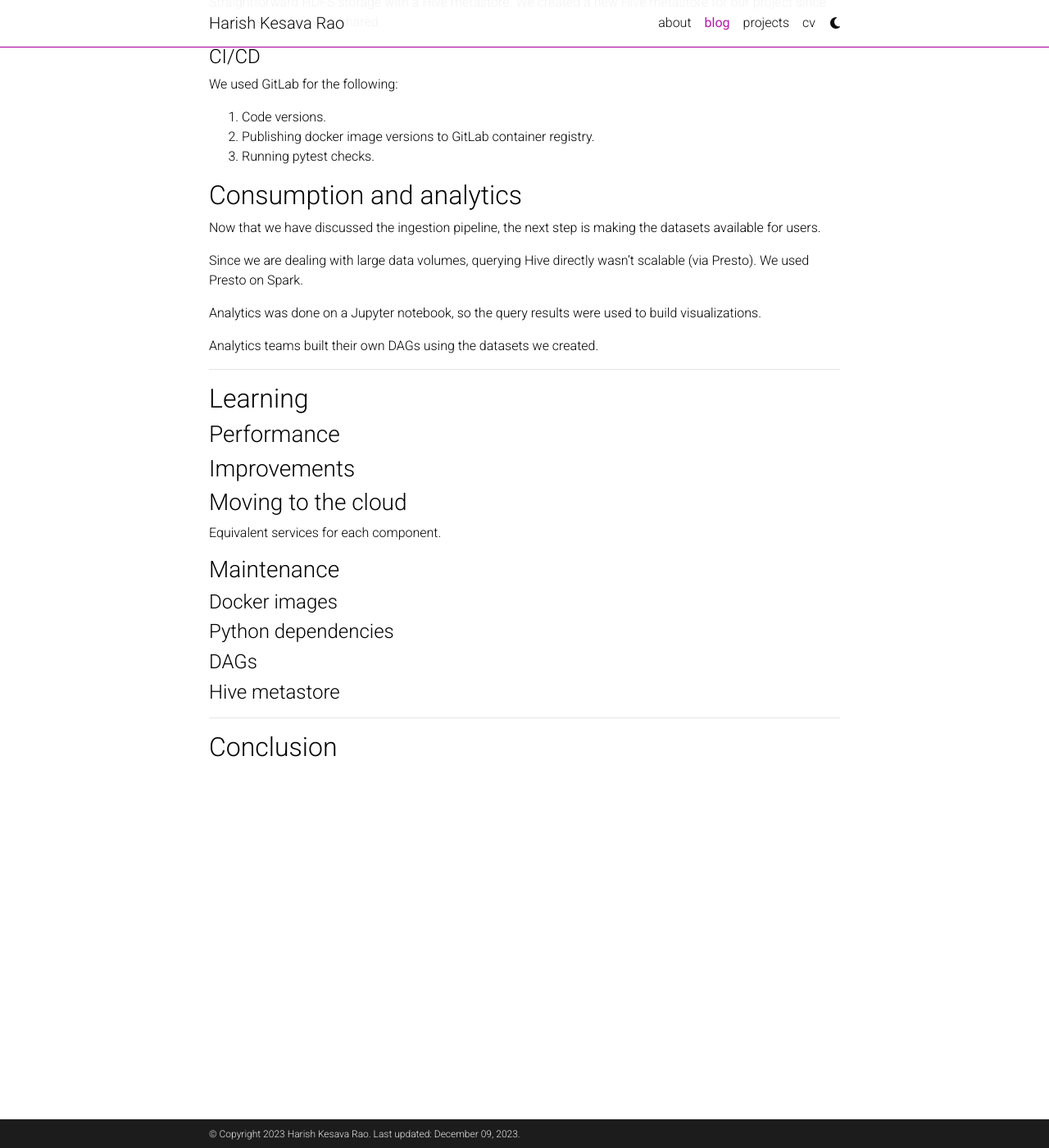
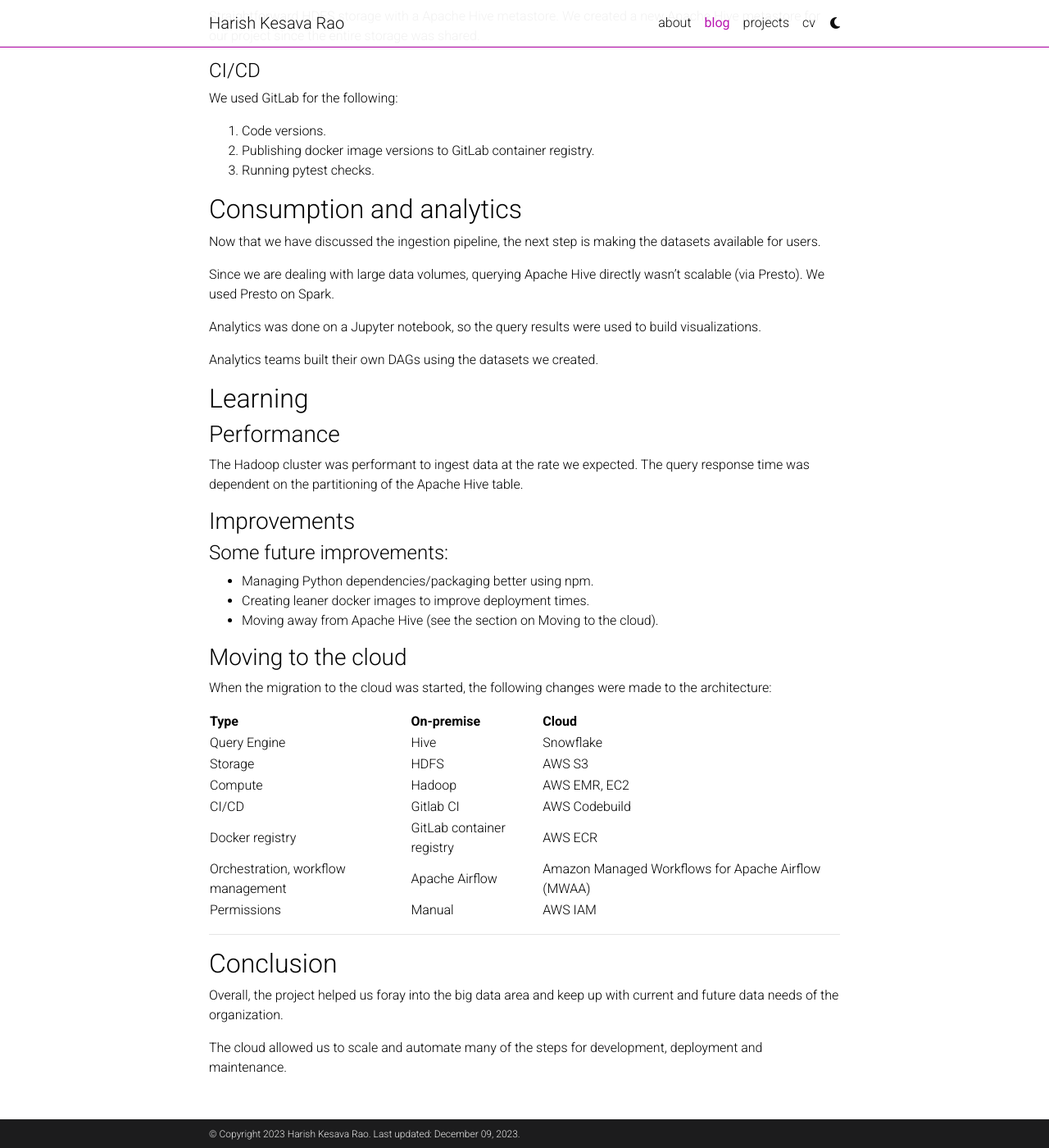
Before and after one commit to harishkesavarao/harishkesavarao.github.io, a Jekyll site: the page built from _posts/2019-11-23-on-prem-bd.md, in a window 1280 px wide and 1400 px high, scrolled down 4078 px. Shown: the whole window at 82% size. Built offline with Jekyll 4.4.1, drawn with Linux system fonts in a browser that asks for light colours; full-size pictures stand in for the smaller copies a plugin makes; comment, search, counter and statistics services are not loaded; a style sheet for code colours, icons or effects is not loaded; some of the changed text lies outside the part shown.

Commit message:
Learning, conclusion

```diff
--- a/_posts/2019-11-23-on-prem-bd.md
+++ b/_posts/2019-11-23-on-prem-bd.md
@@ -36,7 +38,7 @@
 |Orchestration, workflow management| Apache Airflow      |
  | Containerization| Docker (published to GitLab container registry)|
 |Programming Language| Python 2.7 at the time and later 3.x, PySpark |
-|Analytics/data presentation layer| Presto on Hive with Spark compute (wrapper on Hive) |
+|Analytics/data presentation layer| Presto on Apache Hive with Spark compute (wrapper on Apache Hive) |
 |CI/CD|Custom-built Airflow operators|
 
 
@@ -57,7 +59,7 @@
 From a **Data Engineering** perspective:
 - Reading from the data sources.
 - Transforming the data.
-- Creating appropriate destination data structures (Hive tables).
+- Creating appropriate destination data structures (Apache Hive tables).
 - Loading the data.
 - Backfills, fault tolerance of the data pipeline.
 - Alerting - for workflow/job failures or upstream dependency problems.
@@ -99,19 +101,19 @@
 
 Airflow did not have all the operators we required. So, we ended up writing custom operators for the following:
 - Python (running Python scripts)
-- Hive (running queries on Hive)
+- Apache Hive (running queries on Apache Hive)
 - Shell operator (executing bash or other shell commands)
 - Docker operator (running Docker commands)
 
 #### Analytics
 
-> Hive/Presto
+> Apache Hive/Presto
 
 Thinking beyond the data pipelines, the decisions related to data consumption came about.
 
 Some options were:
-- Hive -> Postgres -> Tableau/Queries/Jupyter notebooks.
-- Hive -> Presto -> Tableau(using Presto connector)/Jupyter notebooks.
+- Apache Hive -> Postgres -> Tableau/Queries/Jupyter notebooks.
+- Apache Hive -> Presto -> Tableau(using Presto connector)/Jupyter notebooks.
 
 #### File formats
 
@@ -129,7 +131,7 @@
 A shared Hadoop cluster was already available and only permissions had to be created to access the cluster.
 
 ### Storage
-Straightforward HDFS storage with a Hive metastore. We created a new Hive metastore for our project since the entire storage was shared.
+Straightforward HDFS storage with a Apache Hive metastore. We created a new Apache Hive metastore for our project since the entire storage was shared.
 
 #### CI/CD
 We used GitLab for the following:
@@ -140,26 +142,38 @@
 ## Consumption and analytics
 Now that we have discussed the ingestion pipeline, the next step is making the datasets available for users.
 
-Since we are dealing with large data volumes, querying Hive directly wasn't scalable (via Presto). We used Presto on Spark.
+Since we are dealing with large data volumes, querying Apache Hive directly wasn't scalable (via Presto). We used Presto on Spark.
 
 Analytics was done on a Jupyter notebook, so the query results were used to build visualizations.
 
 Analytics teams built their own DAGs using the datasets we created.
 
----
 ## Learning
 ### Performance
+The Hadoop cluster was performant to ingest data at the rate we expected. The query response time was dependent on the partitioning of the Apache Hive table.
 
 ### Improvements
+#### Some future improvements:
+- Managing Python dependencies/packaging better using npm.
+- Creating leaner docker images to improve deployment times.
+- Moving away from Apache Hive (see the section on Moving to the cloud).
 
 ### Moving to the cloud
-Equivalent services for each component.
+When the migration to the cloud was started, the following changes were made to the architecture:
 
-### Maintenance
-#### Docker images
-#### Python dependencies
-#### DAGs
-#### Hive metastore
+|Type|On-premise|Cloud|
+|---------|-------|----------|
+|Query Engine|Hive| Snowflake|
+|Storage|HDFS|AWS S3|
+|Compute|Hadoop|AWS EMR, EC2|
+|CI/CD|Gitlab CI|AWS Codebuild|
+|Docker registry|GitLab container registry|AWS ECR|
+|Orchestration, workflow management|Apache Airflow|Amazon Managed Workflows for Apache Airflow (MWAA)|
+|Permissions| Manual | AWS IAM|
 
 ---
 ## Conclusion
+
+Overall, the project helped us foray into the big data area and keep up with current and future data needs of the organization.
+
+The cloud allowed us to scale and automate many of the steps for development, deployment and maintenance.
```
Also changed, not shown: other parts of _posts/2019-11-23-on-prem-bd.md (+2 -0 lines).
